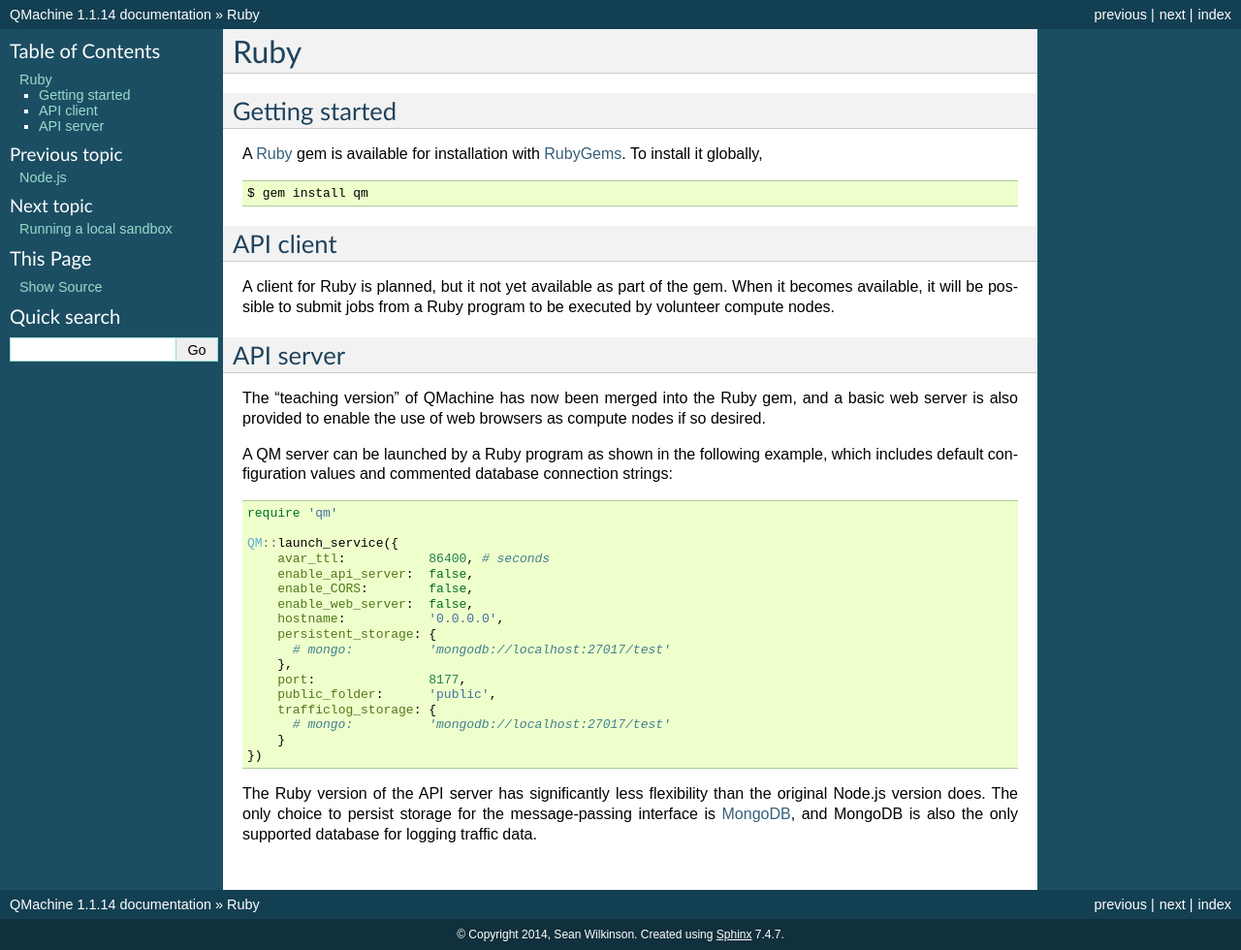
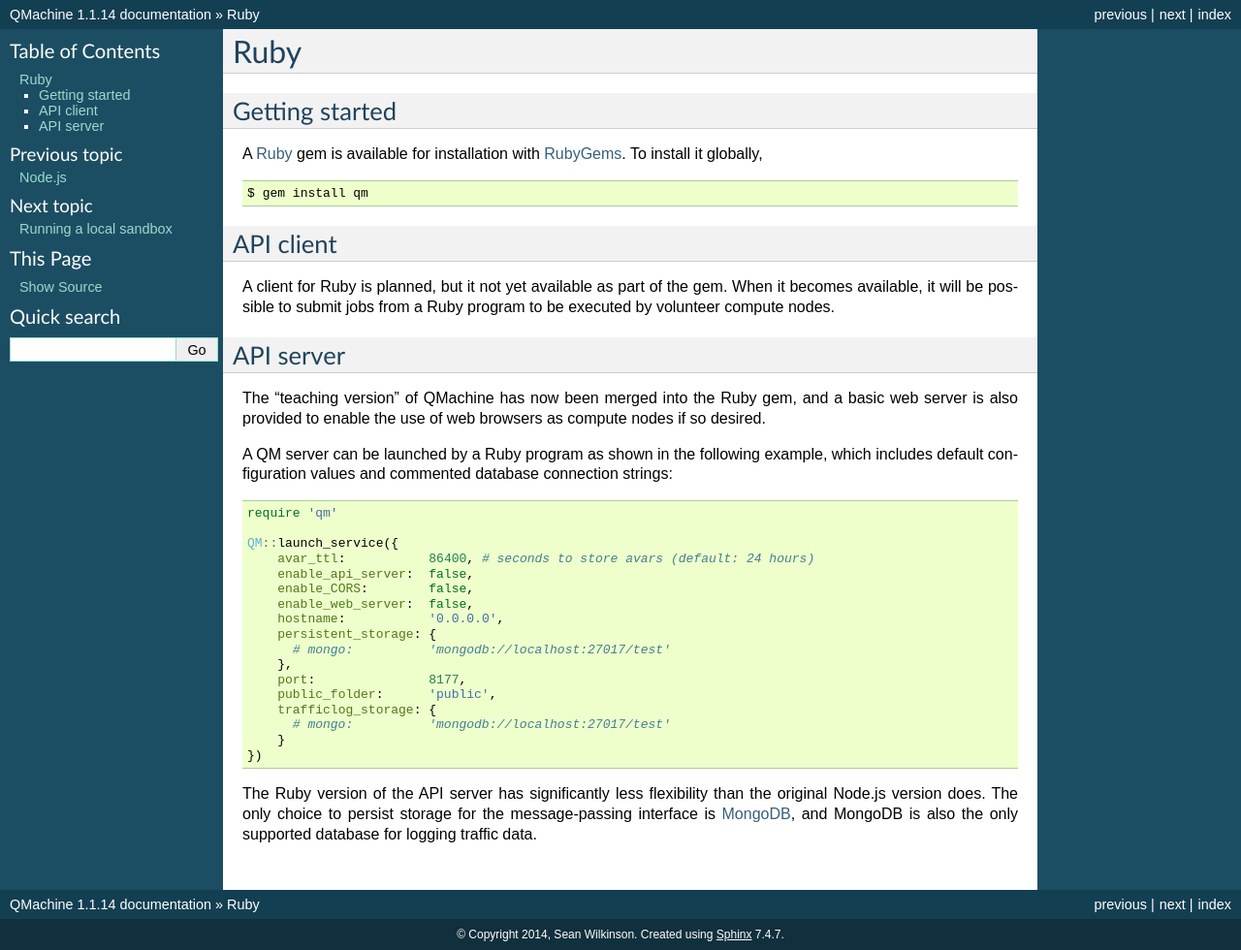
Before and after one commit to qmachine/qmachine, a Sphinx documentation site: the page built from docs/ruby.rst, in a window 1280 px wide. Shown: the whole page at 97% size. Built offline with Sphinx 7.4.7, drawn with Linux system fonts in a browser that asks for light colours.

Commit message:
Note that 86400 seconds is 24 hours in docs

```diff
--- a/docs/ruby.rst
+++ b/docs/ruby.rst
@@ -36,7 +36,7 @@ connection strings:
     require 'qm'
 
     QM::launch_service({
-        avar_ttl:           86400, # seconds
+        avar_ttl:           86400, # seconds to store avars (default: 24 hours)
         enable_api_server:  false,
         enable_CORS:        false,
         enable_web_server:  false,
```
